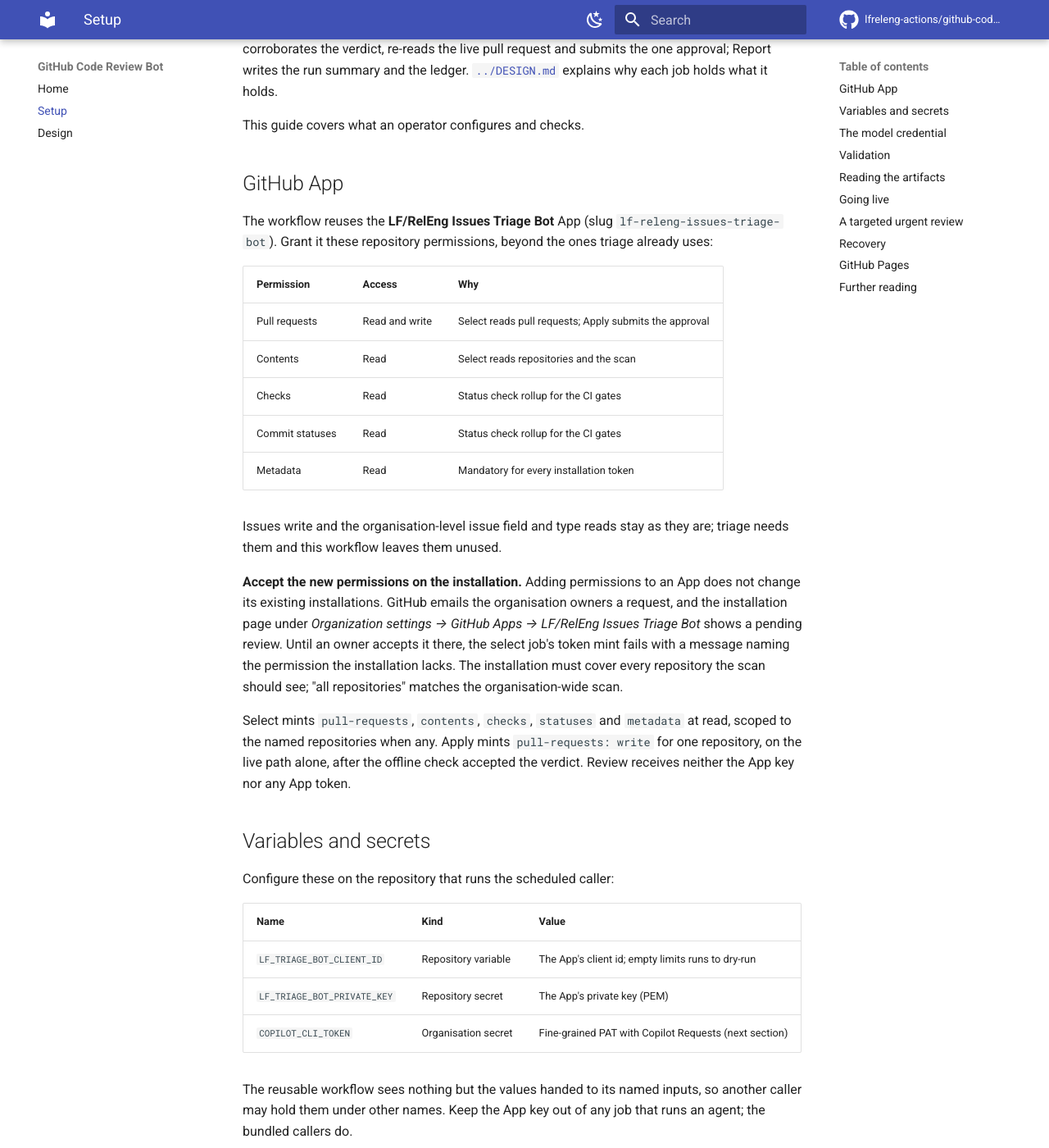
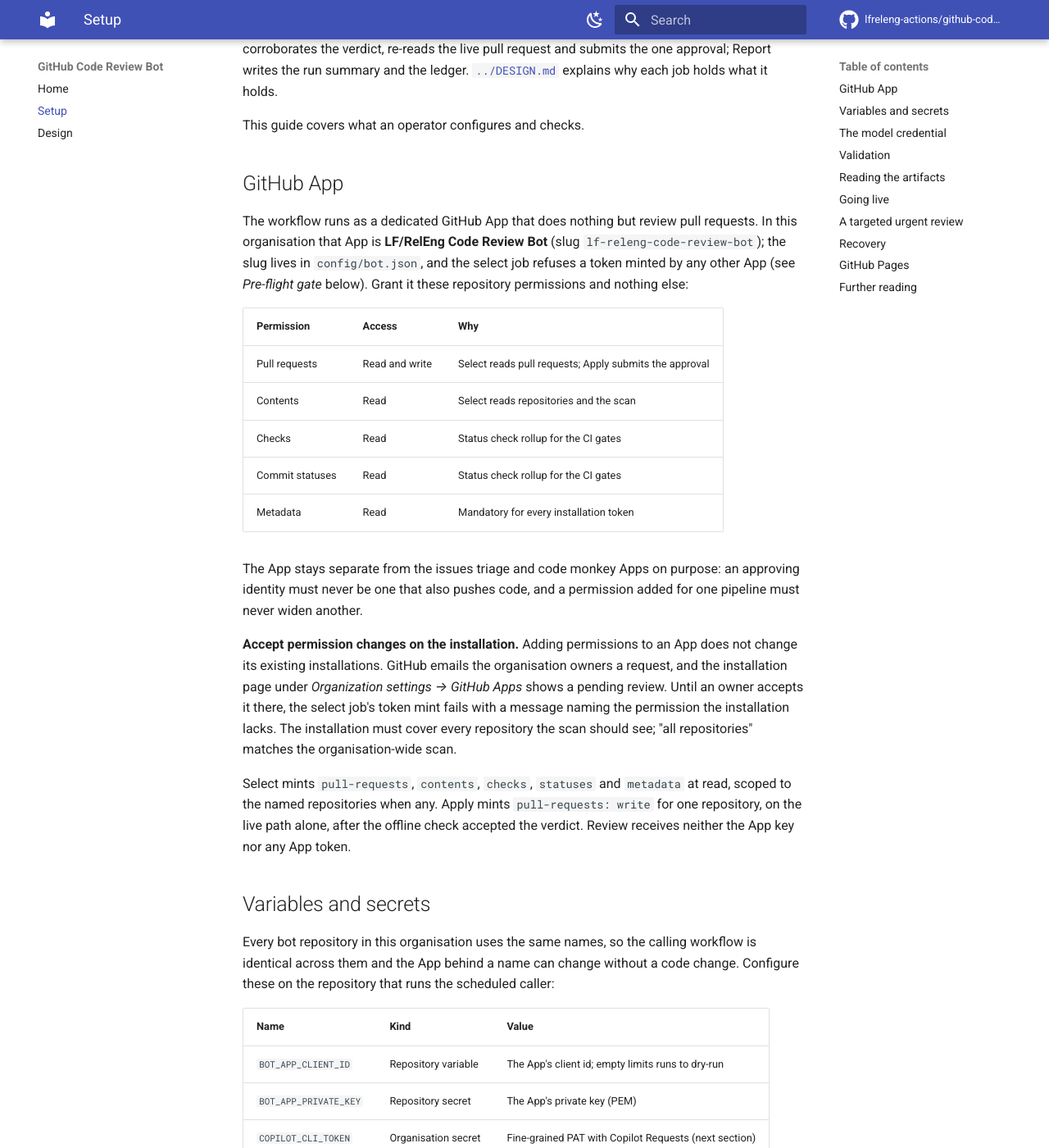
Before and after one commit to lfreleng-actions/github-code-review-bot, an MkDocs documentation site: the page built from docs/setup/README.md, in a window 1280 px wide and 1400 px high, scrolled down 209 px. Shown: the whole window at 82% size. Built offline with MkDocs 1.6.1 and Material for MkDocs 9.7.7, drawn with Linux system fonts in a browser that asks for light colours; comment, search, counter and statistics services are not loaded.

Commit message:
Refactor(config): Use template bot credential names
Every bot repository in the organisation now names its App
credentials by role: vars.BOT_APP_CLIENT_ID and
secrets.BOT_APP_PRIVATE_KEY. The names say nothing about which App
or repository they serve, so the three callers are identical and
the App behind a name can change without a code change.

The workflow moves from the issues triage App to the dedicated
LF/RelEng Code Review Bot. Widening the triage App for this
pipeline was a mistake the design now records: an identity that
approves pull requests must never be one that also labels issues or
pushes code, because a permission added for one pipeline widens the
other, and the ruleset exception an approver needs must stay as
narrow as the approver.

Co-authored-by: Claude <noreply@anthropic.com>
Signed-off-by: Matthew Watkins <mwatkins@linuxfoundation.org>

```diff
--- a/docs/setup/README.md
+++ b/docs/setup/README.md
@@ -19,9 +19,12 @@ This guide covers what an operator configures and checks.
 
 ## GitHub App
 
-The workflow reuses the **LF/RelEng Issues Triage Bot** App (slug
-`lf-releng-issues-triage-bot`). Grant it these repository
-permissions, beyond the ones triage already uses:
+The workflow runs as a dedicated GitHub App that does nothing but
+review pull requests. In this organisation that App is **LF/RelEng
+Code Review Bot** (slug `lf-releng-code-review-bot`); the slug lives
+in `config/bot.json`, and the select job refuses a token minted by
+any other App (see *Pre-flight gate* below). Grant it these
+repository permissions and nothing else:
 
 <!-- markdownlint-disable MD013 -->
 
@@ -35,19 +38,20 @@ permissions, beyond the ones triage already uses:
 
 <!-- markdownlint-enable MD013 -->
 
-Issues write and the organisation-level issue field and type reads
-stay as they are; triage needs them and this workflow leaves them
-unused.
+The App stays separate from the issues triage and code monkey Apps
+on purpose: an approving identity must never be one that also pushes
+code, and a permission added for one pipeline must never widen
+another.
 
-**Accept the new permissions on the installation.** Adding
+**Accept permission changes on the installation.** Adding
 permissions to an App does not change its existing installations.
 GitHub emails the organisation owners a request, and the
-installation page under *Organization settings → GitHub Apps →
-LF/RelEng Issues Triage Bot* shows a pending review. Until an owner
-accepts it there, the select job's token mint fails with a message
-naming the permission the installation lacks. The installation must
-cover every repository the scan should see; "all repositories"
-matches the organisation-wide scan.
+installation page under *Organization settings → GitHub Apps* shows
+a pending review. Until an owner accepts it there, the select job's
+token mint fails with a message naming the permission the
+installation lacks. The installation must cover every repository the
+scan should see; "all repositories" matches the organisation-wide
+scan.
 
 Select mints `pull-requests`, `contents`, `checks`, `statuses` and
 `metadata` at read, scoped to the named repositories when any.
@@ -57,15 +61,18 @@ Review receives neither the App key nor any App token.
 
 ## Variables and secrets
 
-Configure these on the repository that runs the scheduled caller:
+Every bot repository in this organisation uses the same names, so
+the calling workflow is identical across them and the App behind a
+name can change without a code change. Configure these on the
+repository that runs the scheduled caller:
 
 <!-- markdownlint-disable MD013 -->
 
-| Name                        | Kind                | Value                                                 |
-| --------------------------- | ------------------- | ----------------------------------------------------- |
-| `LF_TRIAGE_BOT_CLIENT_ID`   | Repository variable | The App's client id; empty limits runs to dry-run     |
-| `LF_TRIAGE_BOT_PRIVATE_KEY` | Repository secret   | The App's private key (PEM)                           |
-| `COPILOT_CLI_TOKEN`         | Organisation secret | Fine-grained PAT with Copilot Requests (next section) |
+| Name                  | Kind                | Value                                                 |
+| --------------------- | ------------------- | ----------------------------------------------------- |
+| `BOT_APP_CLIENT_ID`   | Repository variable | The App's client id; empty limits runs to dry-run     |
+| `BOT_APP_PRIVATE_KEY` | Repository secret   | The App's private key (PEM)                           |
+| `COPILOT_CLI_TOKEN`   | Organisation secret | Fine-grained PAT with Copilot Requests (next section) |
 
 <!-- markdownlint-enable MD013 -->
 
```
Also changed, not shown: docs/DESIGN.md (+21 -11 lines), 3 other files.
